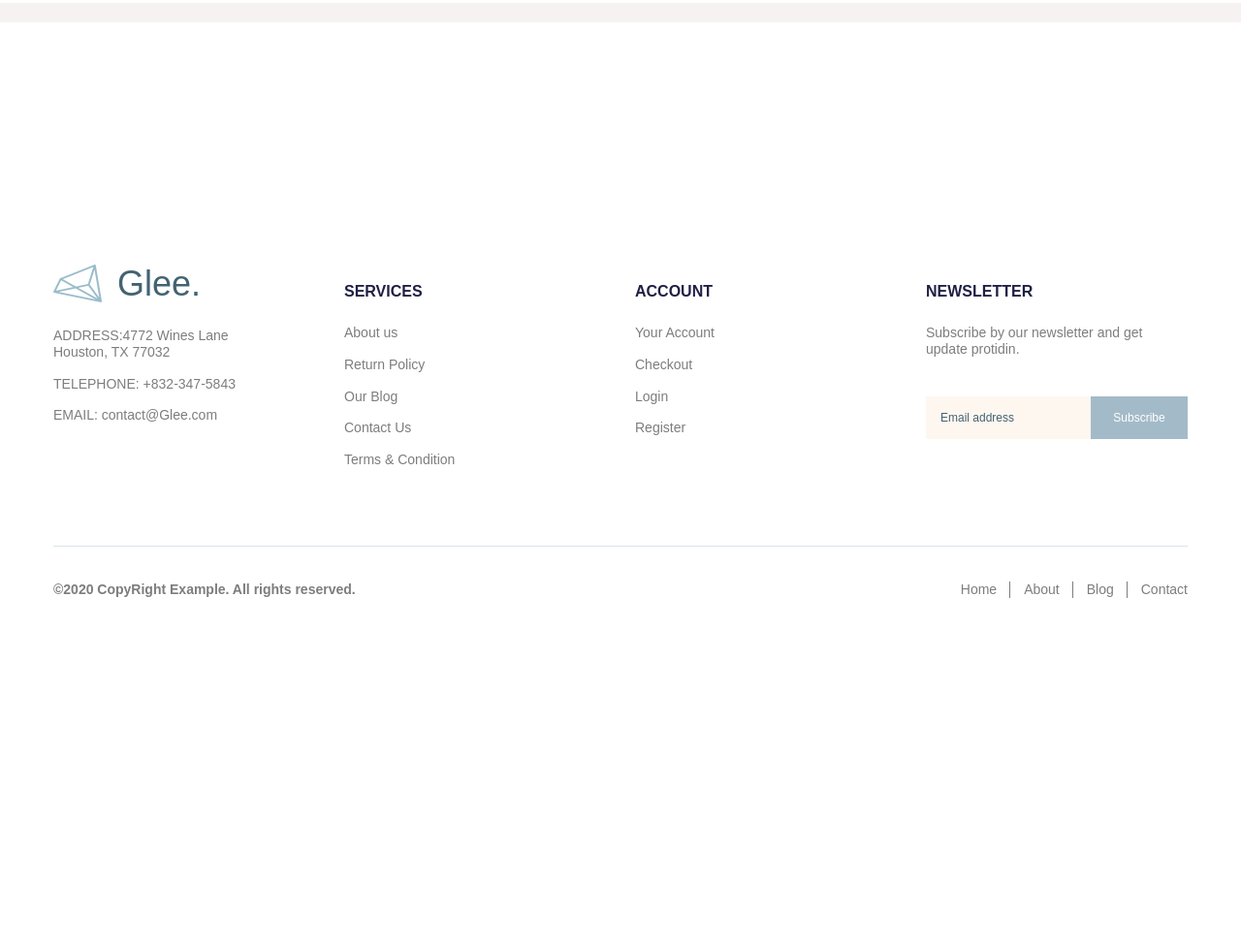
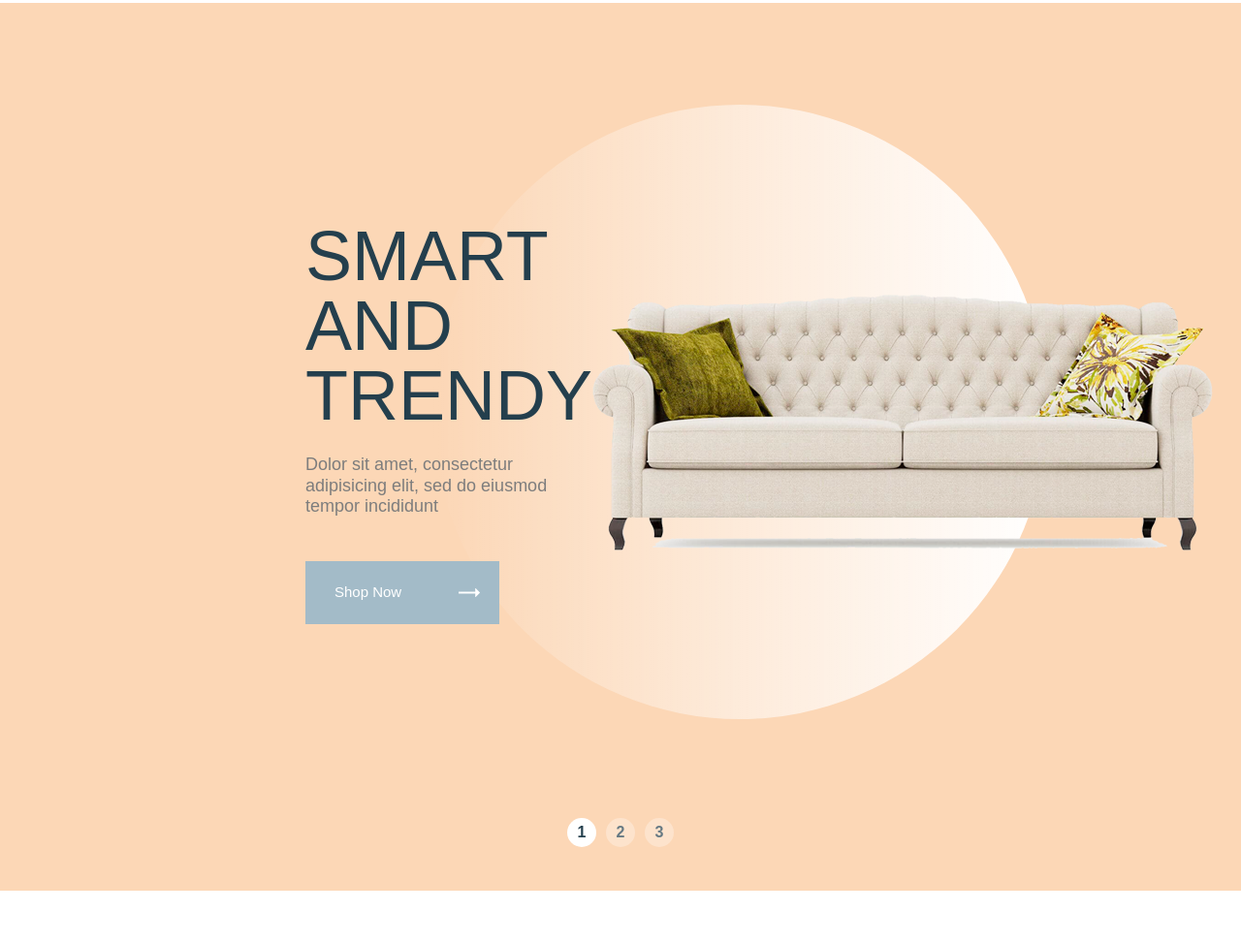
Before and after one commit to vi-notych/glee, a website: page app/index.html in a window 1280 px wide. Shown: the part 147-1120 px from the top of the page at 97% size. Before the commit the page ends 800 px from the top, so only its background shows below. Drawn offline with nearby package versions, Linux system fonts and the light colour scheme; files that its build step writes are made by us from their sources; files whose address does not match are found by name.

Commit message:
add slider

```diff
--- a/app/index.html
+++ b/app/index.html
@@ -58,14 +58,63 @@
       </div>
     </div>
   </header>
-
-
   <main class="main">
-    <div class="main__block"></div>
-  </main>
+    <section class="slider">
+      <div class="container container--lg">
+        <div class="slider__inner">
+          <div class="slider__item">
+            <div class="slider__content">
+              <h3 class="slider__title">
+                SMART AND TRENDY
+              </h3>
+              <p class="slider__text">
+                Dolor sit amet, consectetur adipisicing elit, sed do eiusmod tempor incididunt
+              </p>
+              <a class="slider__link" href="#">
+                Shop Now
+                <img src="images/cursor.png" alt="cursor">
+              </a>
+            </div>
+            <img class="slider__img" src="images/slider/photo.png" alt="slider images">
+          </div>
+          <div class="slider__item">
+            <div class="slider__content">
+              <h3 class="slider__title">
+                SMART AND TRENDY
+              </h3>
+              <p class="slider__text">
+                Dolor sit amet, consectetur adipisicing elit, sed do eiusmod tempor incididunt
+              </p>
+              <a class="slider__link" href="#">
+                Shop Now
+                <img src="images/cursor.png" alt="cursor">
+              </a>
+            </div>
+            <img class="slider__img" src="images/slider/photo.png" alt="slider images">
+          </div>
+          <div class="slider__item">
+            <div class="slider__content">
+              <h3 class="slider__title">
+                SMART AND TRENDY
+              </h3>
+              <p class="slider__text">
+                Dolor sit amet, consectetur adipisicing elit, sed do eiusmod tempor incididunt
+              </p>
+              <a class="slider__link" href="#">
+                Shop Now
+                <img src="images/cursor.png" alt="cursor">
+              </a>
+            </div>
+            <img class="slider__img" src="images/slider/photo.png" alt="slider images">
+          </div>
+        </div>
+      </div>
+    </section>
 
 
 
+
+  </main>
   <footer class="footer">
     <div class="container">
       <div class="footer__top">
--- a/app/js/main.js
+++ b/app/js/main.js
@@ -1,9 +1,9 @@
 $(function () {
-  $('.top-slider__inner').slick({
+  $('.slider__inner').slick({
     dots: true,
     arrows: false,
     fade: true,
-    autoplay: true,
-    autoplaySpead: 2000
+    //autoplay: true,
+    //autoplaySpead: 2000
   })
 })
--- /dev/null
+++ b/app/scss/_libs.scss
@@ -0,0 +1 @@
+@import '../../node_modules/slick-carousel/slick/slick.scss'
--- a/app/scss/_vars.scss
+++ b/app/scss/_vars.scss
@@ -7,3 +7,16 @@
   font-family: 'Rubik', sans-serif;
   font-weight: 500;
 }
+
+%btn {
+  width: 200px;
+  height: 65px;
+  background-color: #a3bbc8;
+  padding: 0 20px 0 30px;
+  display: flex;
+  justify-content: space-between;
+  align-items: center;
+  @extend %Rubik;
+  color: #fff;
+  font-size: 15px;
+}
--- a/app/scss/style.scss
+++ b/app/scss/style.scss
@@ -1,6 +1,7 @@
 @import 'fonts';
 @import 'vars';
 @import 'reset';
+@import 'libs';
 @import 'global';
 
 .header {
@@ -142,7 +143,6 @@
     }
   }
 }
-
 
 .main__block {
   height: 20px;
@@ -299,12 +299,81 @@
   }
 }
 
+.slider {
+  background-color: #fcd7b6;
 
+  &__item {
+    display: flex !important;
+    justify-content: space-between;
+    align-items: center;
+    margin: 225px 0 200px;
+    padding: 0 300px;
+    position: relative;
 
+    &::after {
+      content: '';
+      position: absolute;
+      width: 634px;
+      height: 634px;
+      border-radius: 50%;
+      right: 185px;
+      top: -120px;
+      background-image: linear-gradient(90deg, rgba(255, 255, 255, 0), rgba(255, 255, 255, 1));
+      z-index: -1;
+    }
+  }
 
+  &__title {
+    @extend %Rubik;
+    color: #243f4d;
+    font-size: 72px;
+    line-height: 1;
+    max-width: 450px;
+    margin-bottom: 25px;
+  }
 
+  &__text {
+    @extend %Rubik;
+    font-size: 18px;
+    max-width: 370px;
+    margin-bottom: 45px;
+  }
 
+  &__link {
+    @extend %btn;
+    transition: background-color 0.3s;
 
+    &:hover {
+      background-color: #869ca8;
+    }
+  }
+}
+
+.slick-dots {
+  display: flex;
+  justify-content: center;
+  padding-bottom: 45px;
+
+  li {
+    padding: 0 5px;
+
+    button {
+      width: 30px;
+      height: 30px;
+      border-radius: 50%;
+      border: none;
+      color: #667983;
+      background-color: #fde3cc;
+      cursor: pointer;
+      transition: background-color, color 0.3s;
+    }
+
+    &.slick-active button {
+      background-color: #fff;
+      color: #243f4d;
+    }
+  }
+}
 
 
 
```
Also changed, not shown: app/images/cursor.png (added), app/images/ellipse.png (added), app/images/slider/photo.png (added), app/js/main.min.js.
